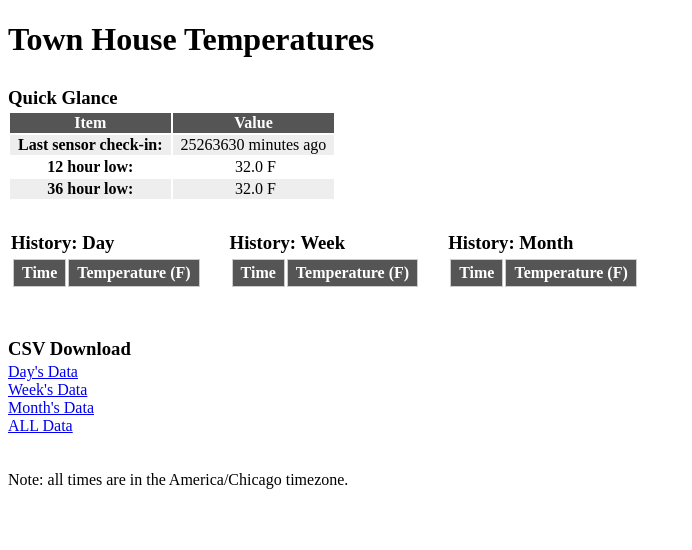
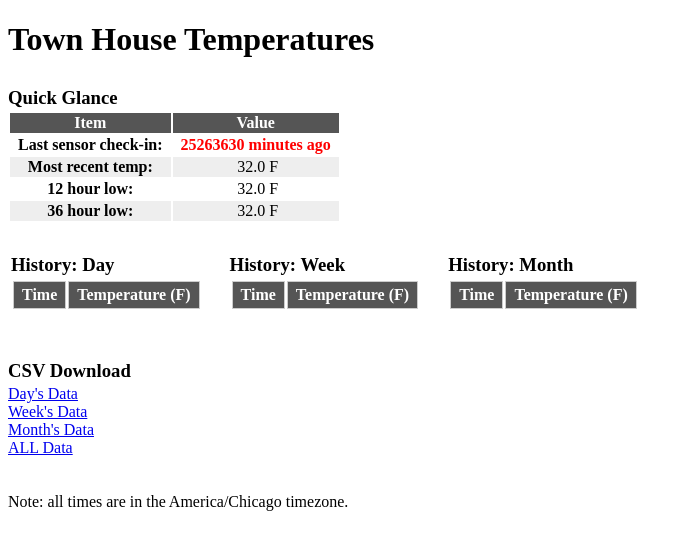
Before and after one commit to FriesW/TemperatureRelay, a PHP site: page / in a window 1280 px wide. Shown: the top 550 px of the page, without its empty margins (0-692 px from the left). Run offline with PHP 8.4, Linux system fonts and the light colour scheme; data that the repository does not hold is empty.

Commit message:
Index: Quick Table Modification
1) "last checkin" will now turn red if it is over a minute overdue.
2) "Most recent temp" row now added.

```diff
--- a/Server/Web/index.php
+++ b/Server/Web/index.php
@@ -70,7 +70,8 @@ try
     $stmt = $conn->prepare("SELECT * FROM `$SQL_TABLE` ORDER BY `time` DESC LIMIT 1");
     $stmt->execute();
     $row = $stmt->fetch(PDO::FETCH_ASSOC);
-    $newest_time = $row['time'];
+    $recent_age = time() - $row['time'];
+    $recent_temp = tc($row['temperature']);
 
     //Get 12 & 36 hour lows
     $mins = array();
@@ -120,7 +121,10 @@ setTimeout(
     <th>Item</th><th>Value</th>
 </tr>
 <tr>
-    <th>Last sensor check-in:</th><td><?php echo (int)((time() - $newest_time) / 60);?> minutes ago</td>
+    <th>Last sensor check-in:</th><td><span class=<?php echo $recent_age > $TIME_STEP + 60 ? '"red">':'"">'; echo (int)($recent_age / 60);?> minutes ago</span></td>
+</tr>
+<tr>
+    <th>Most recent temp:</th><td><?php echo $recent_temp; ?> F</td>
 </tr>
 <tr>
     <th>12 hour low:</th><td><?php echo array_shift($mins); ?> F</td>
--- a/Server/Web/style.css
+++ b/Server/Web/style.css
@@ -2,6 +2,12 @@ h3
 {
     margin-top: 1.5em;
     margin-bottom: 0.15em;
+}
+
+.red
+{
+    font-weight: bold;
+    color: red;
 }
 
 
@@ -35,15 +41,15 @@ h3
 
 
 
+#quick tr:nth-child(odd)
+{
+    background-color:#eeeeee;
+}
+
 #quick tr:first-child
 {
     background-color: #555555;
     color: #ffffff;
-}
-
-#quick tr:nth-child(even)
-{
-    background-color:#eeeeee;
 }
 
 #quick th, #quick td
```
